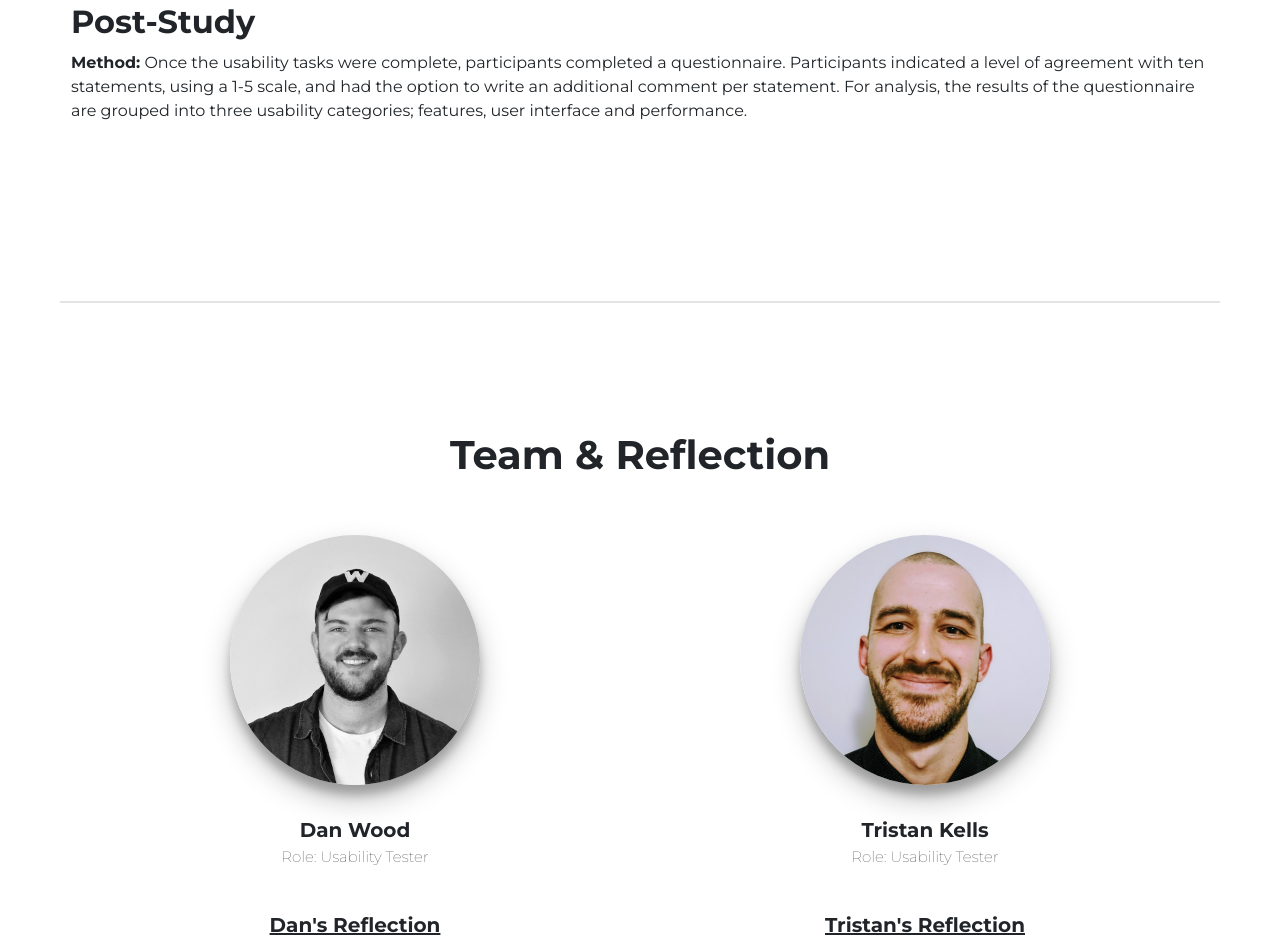
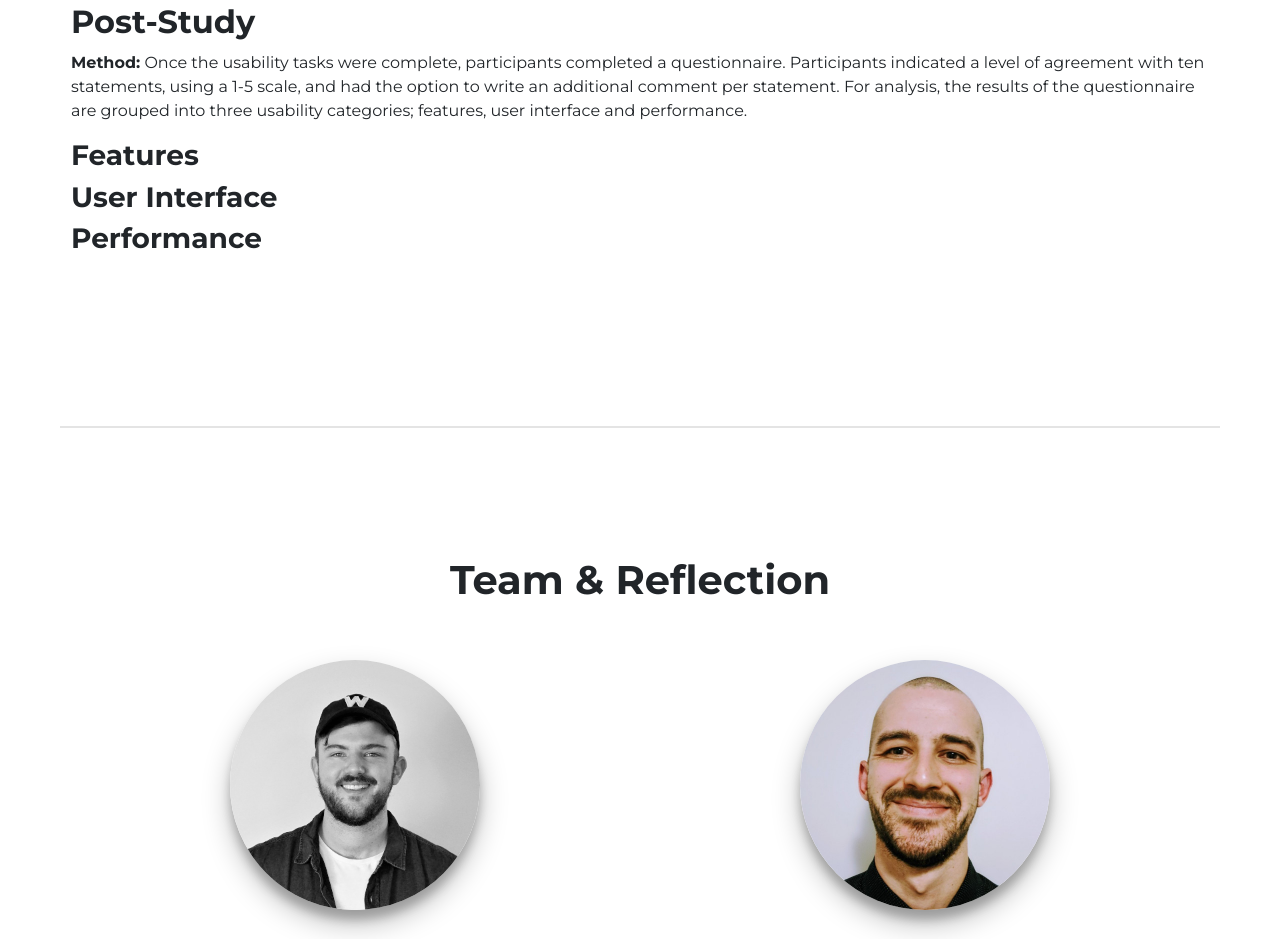
Before and after one commit to DanWoodNZ/Blackboard-Usability-Study, a website: page index.html in a window 1280 px wide. Shown: the part 6688-7627 px from the top of the page. Drawn offline with Linux system fonts and the light colour scheme.

Commit message:
Headers for post questionaire results

```diff
--- a/index.html
+++ b/index.html
@@ -284,6 +284,9 @@
                   option
                   to write an additional comment per statement. For analysis, the results of the questionnaire are
                   grouped into three usability categories; features, user interface and performance.</p>
+                  <h3>Features</h3>
+                  <h3>User Interface</h3>
+                  <h3>Performance</h3>
               </span>
             </div>
           </div>
```
